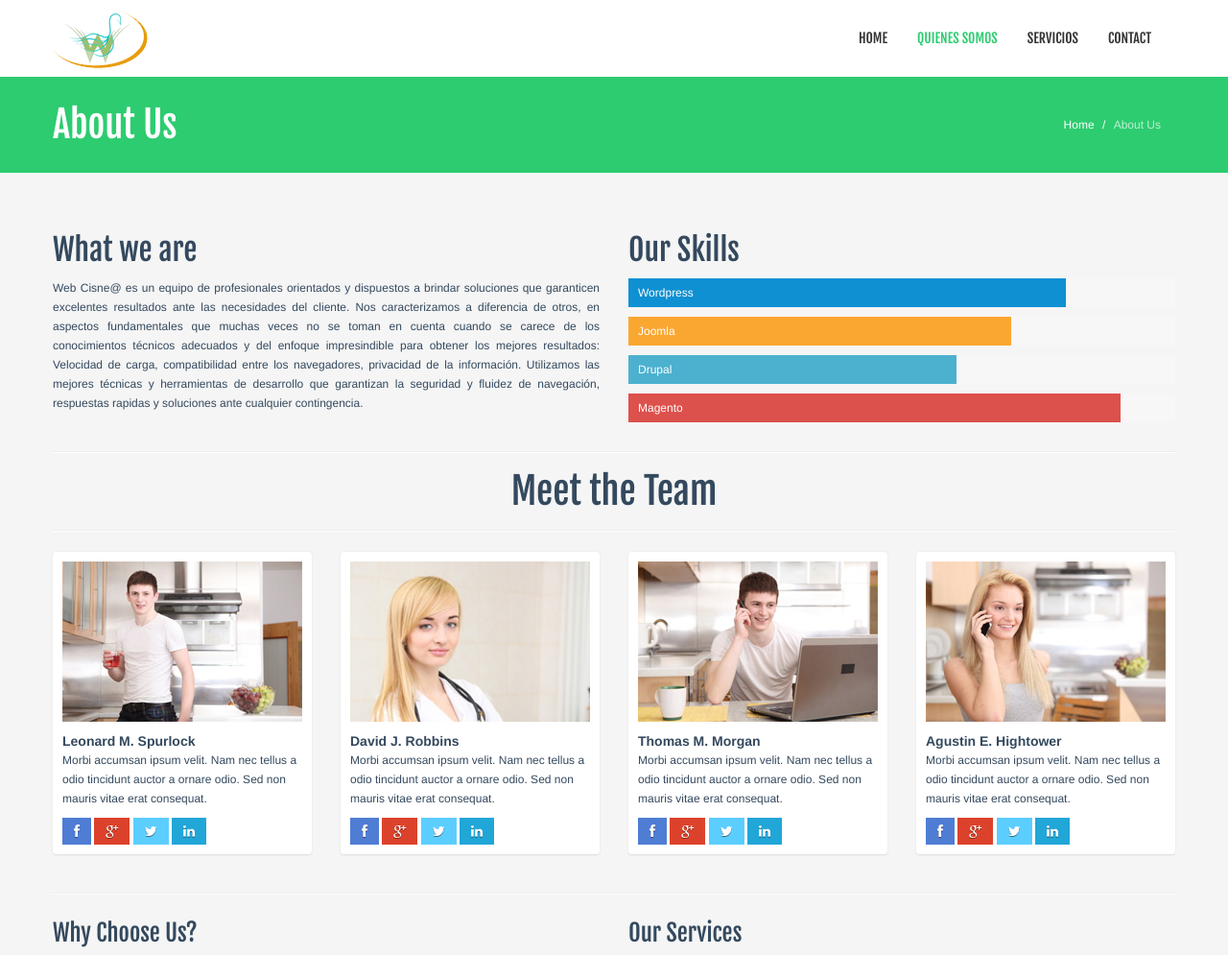
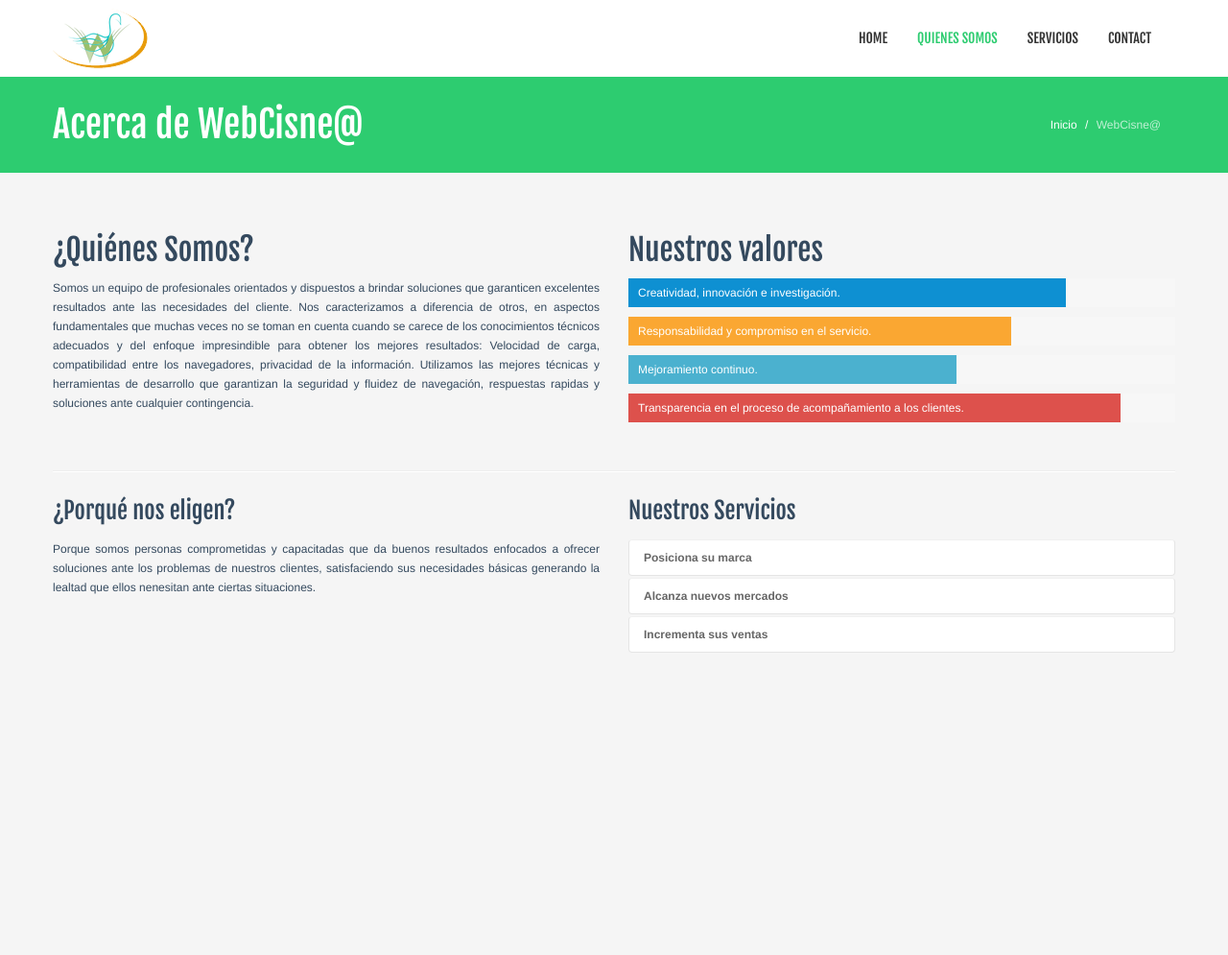
Before and after one commit to shadowblack/cisne, a plain HTML site: page about-us.html in a window 1280 px wide. Shown: the top 995 px of the page at 96% size. After the commit the page ends 800 px from the top, so only its background shows below. Drawn offline with Linux system fonts and the light colour scheme.

Commit message:
Formateando los textos

```diff
--- a/about-us.html
+++ b/about-us.html
@@ -6,7 +6,7 @@
 <head>
     <meta charset="utf-8">
     <meta http-equiv="X-UA-Compatible" content="IE=edge,chrome=1">
-    <title>About Us | Nova</title>
+    <title>Quienes Somos | Cisne@</title>
     <meta name="description" content="">
     <meta name="viewport" content="width=device-width">
 
@@ -43,8 +43,7 @@
                         <li><a href="index.html">Home</a></li>
                         <li class="active"><a href="about-us.html">Quienes Somos</a></li>
                         <li><a href="services.html">Servicios</a></li>
-                        <!--<li><a href="portfolio.html">Portafolio</a></li>-->
-                        <!-- OCULTO
+                        <!--<li><a href="portfolio.html">Portfolio</a></li>
                         <li class="dropdown">
                             <a href="#" class="dropdown-toggle" data-toggle="dropdown">Pages <i class="icon-angle-down"></i></a>
                             <ul class="dropdown-menu">
@@ -59,18 +58,12 @@
                                 <li><a href="privacy.html">Privacy Policy</a></li>
                                 <li><a href="terms.html">Terms of Use</a></li>
                             </ul>
-                        </li> -->
-                        <!-- OCULTP
-                        <li><a href="blog.html">Blog</a></li>
-                         -->
-
-
+                        </li>
+                        <li><a href="blog.html">Blog</a></li>-->
                         <li><a href="contact-us.html">Contact</a></li>
-                        <!-- OCULTO
-                        <li class="login">
+                        <!--<li class="login">
                             <a data-toggle="modal" href="#loginForm"><i class="icon-lock"></i></a>
-                        </li>
-                        -->
+                        </li>-->
                     </ul>
                 </div><!--/.nav-collapse -->
             </div>
@@ -82,12 +75,12 @@
         <div class="container">
             <div class="row-fluid">
                 <div class="span6">
-                    <h1>About Us</h1>
+                    <h1>Acerca de WebCisne@</h1>
                 </div>
                 <div class="span6">
                     <ul class="breadcrumb pull-right">
-                        <li><a href="index.html">Home</a> <span class="divider">/</span></li>
-                        <li class="active">About Us</li>
+                        <li><a href="index.html">Inicio</a> <span class="divider">/</span></li>
+                        <li class="active">WebCisne@</li>
                     </ul>
                 </div>
             </div>
@@ -98,27 +91,30 @@
     <section id="about-us" class="container main">
         <div class="row-fluid">
             <div class="span6">
-                <h2>What we are</h2>
-                <p style="text-align: justify">
-                    Web Cisne@ es un equipo de profesionales orientados y dispuestos a brindar soluciones que garanticen excelentes resultados ante las necesidades del cliente.
-                    Nos caracterizamos a diferencia de otros, en aspectos fundamentales que muchas veces no se toman en cuenta cuando se carece de los conocimientos técnicos adecuados y del enfoque impresindible para obtener los mejores resultados:
-                    Velocidad de carga, compatibilidad entre los navegadores, privacidad de la información. Utilizamos las mejores técnicas y herramientas de desarrollo que garantizan la seguridad y fluidez de navegación, respuestas rapidas y soluciones ante cualquier contingencia.
+                <h2>¿Quiénes Somos?</h2>
+                <p style="text-align:justify">
+					Somos un equipo de profesionales orientados y dispuestos a brindar soluciones que garanticen excelentes resultados ante las necesidades del cliente.
+					Nos caracterizamos a diferencia de otros, en aspectos fundamentales que muchas veces no se toman en cuenta cuando se carece de los conocimientos técnicos
+					adecuados y del enfoque impresindible para obtener los mejores resultados: Velocidad de carga, compatibilidad entre los navegadores, privacidad de la
+					información. Utilizamos las mejores técnicas y herramientas de desarrollo que garantizan la seguridad y fluidez de navegación, respuestas rapidas y soluciones ante cualquier contingencia.
 				</p>
             </div>
             <div class="span6">
-                <h2>Our Skills</h2>
+                <h2>Nuestros valores</h2>
                 <div>
-                    <div class="progress"><div class="bar" style="width: 80%; text-align:left; padding-left:10px;">Wordpress</div></div>
-                    <div class="progress progress-warning"><div class="bar" style="width: 70%; text-align:left; padding-left:10px;">Joomla</div></div>
-                    <div class="progress progress-info"><div class="bar" style="width: 60%; text-align:left; padding-left:10px;">Drupal</div></div>
-                    <div class="progress progress-danger"><div class="bar" style="width: 90%; text-align:left; padding-left:10px;">Magento</div></div>
+                    <div class="progress"><div class="bar" style="width: 80%; text-align:left; padding-left:10px;">Creatividad, innovación e investigación.</div></div>
+                    <div class="progress progress-warning"><div class="bar" style="width: 70%; text-align:left; padding-left:10px;">Responsabilidad y compromiso en el servicio.</div></div>
+                    <div class="progress progress-info"><div class="bar" style="width: 60%; text-align:left; padding-left:10px;">Mejoramiento continuo.</div></div>
+                    <div class="progress progress-danger"><div class="bar" style="width: 90%; text-align:left; padding-left:10px;">Transparencia en el proceso de acompañamiento a los clientes.</div></div>
                 </div>
             </div>
         </div>
-
+		<!-- OCULTO
         <hr>
+		-->
 
         <!-- Meet the team -->
+		<!-- OCULTO
         <h1 class="center">Meet the Team</h1>
 
         <hr>
@@ -160,51 +156,56 @@
                 </div>
             </div>
         </div>
+		-->
         <p>&nbsp;</p>
         <p></p>
         <hr>
 
 <div class="row-fluid">
 	<div class="span6">
-                <h3>Why Choose Us?</h3>
-                <p>Proin gravida nibh vel velit auctor aliquet. Aenean sollicitudin, lorem quis bibendum auctor, nisi elit consequat ipsum, nec sagittis sem nibh id elit. Duis sed odio sit amet nibh vulputate cursus a sit amet mauris. Morbi accumsan ipsum velit. Nam nec tellus a odio tincidunt auctor a ornare odio. Sed non  mauris vitae erat consequat auctor eu in elit. Class aptent taciti sociosqu ad litora torquent per conubia nostra, per inceptos himenaeos. Mauris in erat justo. Nullam ac urna eu felis dapibus condimentum sit amet a augue. Sed non neque elit. Sed ut imperdiet nisi. Proin condimentum fermentum nunc. Etiam pharetra, erat sed fermentum feugiat, velit mauris egestas quam, ut aliquam massa nisl quis neque. Suspendisse in orci enim.</p>
+		<h3>¿Porqué nos eligen?</h3>
+		<p style="text-align:justify">
+			Porque somos personas comprometidas y capacitadas que da buenos resultados enfocados a ofrecer soluciones ante los problemas de nuestros clientes,
+			satisfaciendo sus necesidades básicas generando la lealtad que ellos nenesitan ante ciertas situaciones.
+		</p>
 	</div>
 	<div class="span6">
-                <h3>Our Services</h3>
+		<h3>Nuestros Servicios</h3>
 		<div class="accordion" id="accordion2">
 			<div class="accordion-group">
 				<div class="accordion-heading">
-                        <a class="accordion-toggle collapsed" data-toggle="collapse" data-parent="#accordion2" href="#collapseOne">
-                          Professional Web Design
+					<a class="accordion-toggle collapsed" data-toggle="collapse" data-parent="#accordion2" href="#collapseThree">
+					  Posiciona su marca
 					</a>
 				</div>
-                  <div id="collapseOne" class="accordion-body collapse">
+				<div id="collapseThree" class="accordion-body collapse">
 					<div class="accordion-inner">
-                      Anim pariatur cliche reprehenderit, enim eiusmod high life accusamus terry richardson ad squid. 3 wolf moon officia aute, non cupidatat skateboard dolor brunch. Food truck quinoa nesciunt laborum eiusmod. Brunch 3 wolf moon tempor, sunt aliqua.
+						Mejorando la imagen de su empresa y aumentando la confiabilidad de sus clientes.
 					</div>
 				</div>
 			</div>
 			<div class="accordion-group">
 				<div class="accordion-heading">
 					<a class="accordion-toggle collapsed" data-toggle="collapse" data-parent="#accordion2" href="#collapseTwo">
-                  Premium Wordpress Themes
+						Alcanza nuevos mercados
 					</a>
 				</div>
 				<div id="collapseTwo" class="accordion-body collapse">
 					<div class="accordion-inner">
-              Anim pariatur cliche reprehenderit, enim eiusmod high life accusamus terry richardson ad squid. 3 wolf moon officia aute, non cupidatat skateboard dolor brunch. Food truck quinoa nesciunt laborum eiusmod. Brunch 3 wolf moon tempor, sunt aliqua put a bird on it squid single-origin coffee nulla assumenda shoreditch et. Nihil anim keffiyeh helvetica, craft beer labore wes anderson cred nesciunt sapiente ea proident. Ad vegan excepteur butcher vice lomo. Leggings occaecat craft beer farm-to-table, raw denim aesthetic synth nesciunt you probably haven't heard of them accusamus labore sustainable VHS.
+						Teniendo presencia en Internet aprovechando los beneficios de vender sus productos sin límite geográfico.
+						<!--por medio del comercio electrónico.-->
 					</div>
 				</div>
 			</div>
 			<div class="accordion-group">
 				<div class="accordion-heading">
-        <a class="accordion-toggle collapsed" data-toggle="collapse" data-parent="#accordion2" href="#collapseThree">
-          PSD2XHTML Conversion
+					<a class="accordion-toggle collapsed" data-toggle="collapse" data-parent="#accordion2" href="#collapseOne">
+						Incrementa sus ventas
 					</a>
 				</div>
-  <div id="collapseThree" class="accordion-body collapse">
+				<div id="collapseOne" class="accordion-body collapse">
 					<div class="accordion-inner">
-      Anim pariatur cliche reprehenderit, enim eiusmod high life accusamus terry richardson ad squid. 3 wolf moon officia aute, non cupidatat skateboard dolor brunch. Food truck quinoa nesciunt laborum eiusmod. Brunch 3 wolf moon tempor, sunt aliqua put a bird on it squid single-origin coffee nulla assumenda shoreditch et. Nihil anim keffiyeh helvetica, craft beer labore wes anderson cred nesciunt sapiente ea proident. Ad vegan excepteur butcher vice lomo. Leggings occaecat craft beer farm-to-table, raw denim aesthetic synth nesciunt you probably haven't heard of them accusamus labore sustainable VHS.
+						Favoreciendo las denominadas ventas cruzadas promocionando sus productos o servicios con sus particularidades y características al alcance de lo que el cliente busca.
 					</div>
 				</div>
 			</div>
@@ -213,7 +214,6 @@
 </div>
 </section>
 
-
 <script src="js/vendor/jquery-1.9.1.min.js"></script>
 <script src="js/vendor/bootstrap.min.js"></script>
 <script src="js/main.js"></script>
```
Also changed, not shown: contact-us.html (+24 -24 lines), index.html (+1 -1 lines). Lines whose indentation alone changed are shown as unchanged.
